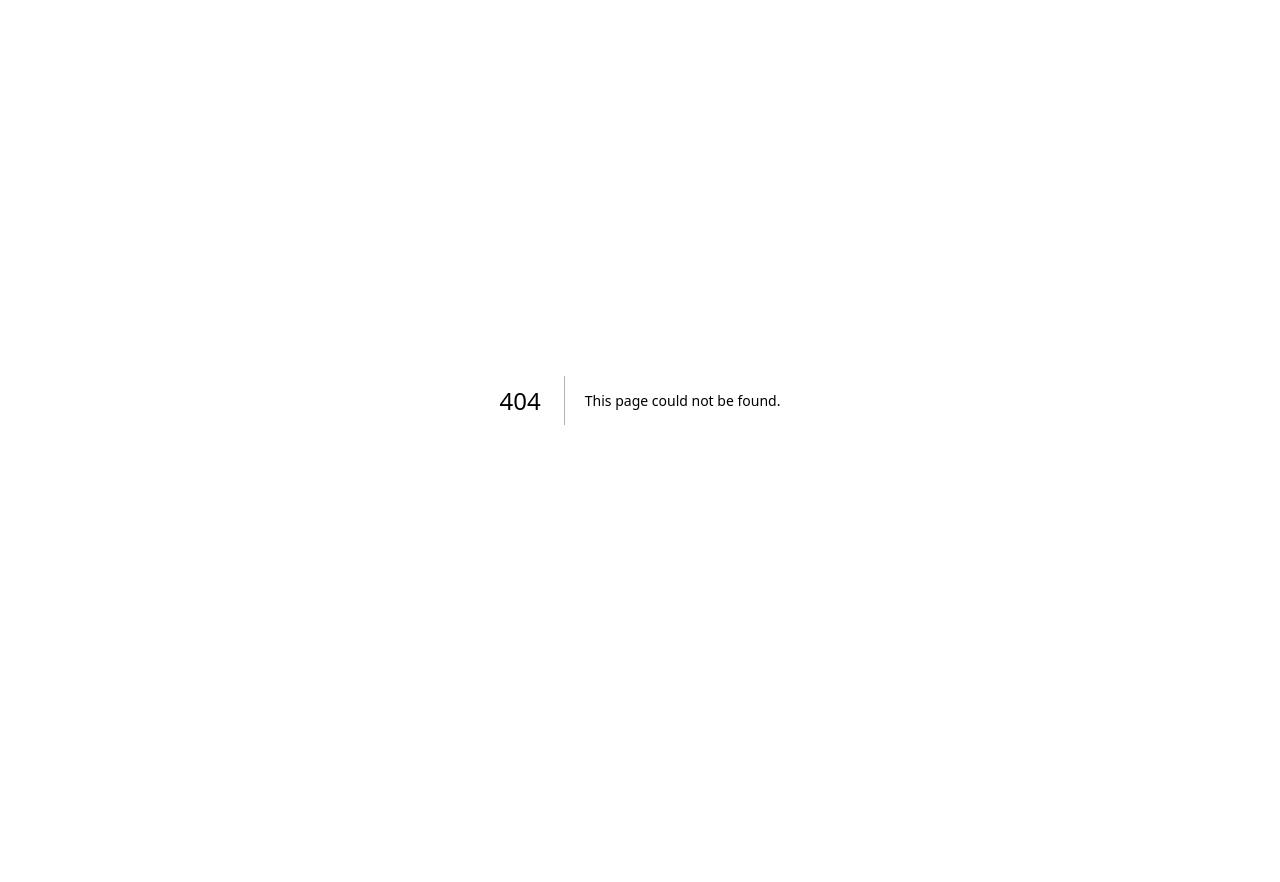
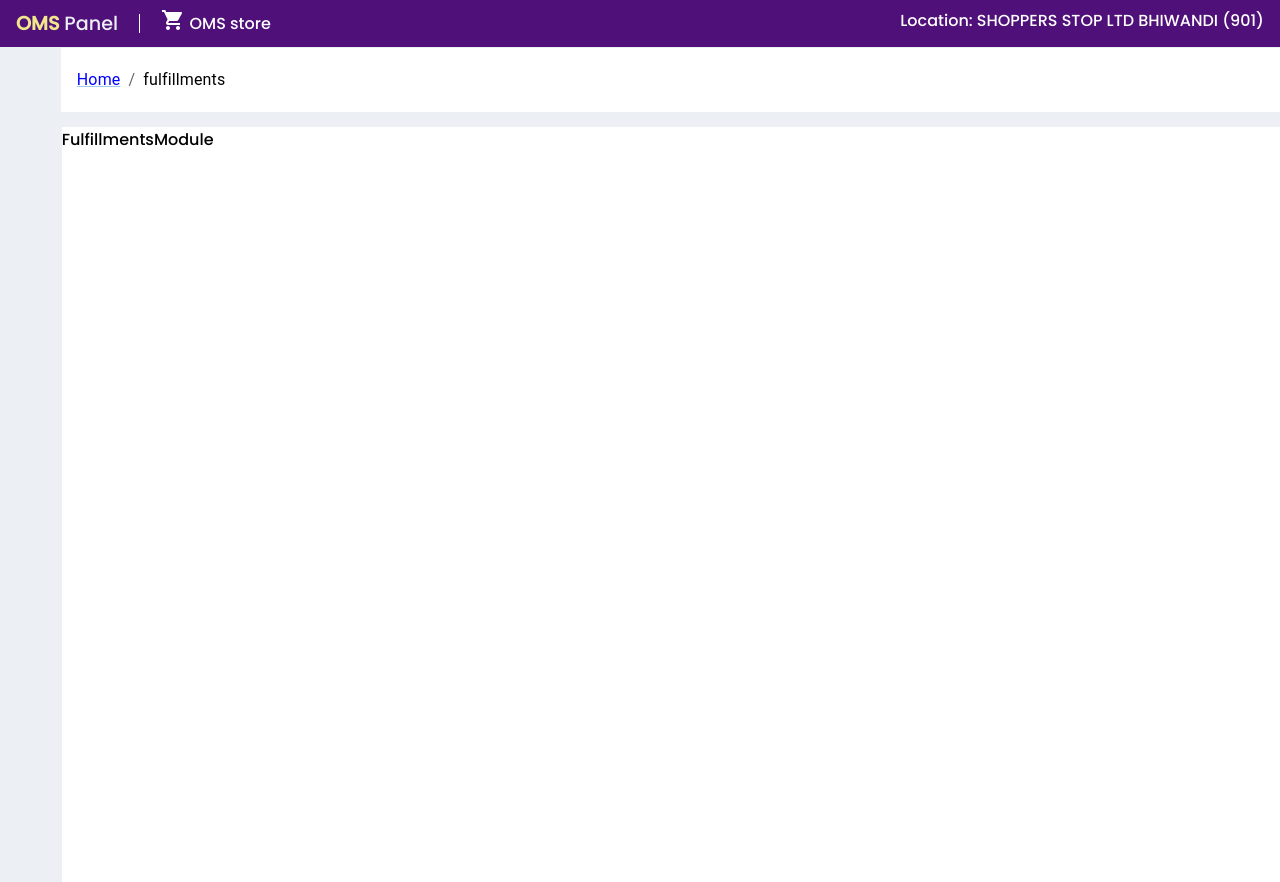
Before and after one commit to sshemantj/oms-panel, a Next.js app: page /fulfillments in a window 1280 px wide. Before the commit this address had no page. Before the commit the page ends 800 px from the top, so only its background shows below. Built offline with nearby package versions, Linux system fonts and the light colour scheme.

Commit message:
fulfillments route and module added

```diff
--- a/src/constants/allRoutes.ts
+++ b/src/constants/allRoutes.ts
@@ -9,6 +9,7 @@ export enum IAllRoutes {
   CHANNEL_MAPPINGS = "/",
   CARRIER_COLLECTIONS = "/carrier-collections",
   PROOF_OF_DELIEVERY = "proof-of-delivery",
+  FULFILLMENTS = "/fulfillments",
 }
 
 export enum IListRoutes {
--- a/src/constants/navlistArr.tsx
+++ b/src/constants/navlistArr.tsx
@@ -41,6 +41,6 @@ export const navListArr: INavListArr[] = [
   {
     topHeading: "Fulfillments",
     icon: <ArticleIcon color="inherit" />,
-    path: IAllRoutes.STORE,
+    path: IAllRoutes.FULFILLMENTS,
   },
 ];
--- a/src/layout/MainLayout/index.tsx
+++ b/src/layout/MainLayout/index.tsx
@@ -137,6 +137,7 @@ const MainLayout = (props: IProps) => {
       // case IAllRoutes.USER_PROFILE:
       // case IAllRoutes.FILE_MANAGEMENT:
       case IAllRoutes.CARRIER_COLLECTIONS:
+      case IAllRoutes.FULFILLMENTS:
         router.push(`${path}`);
         return;
     }
--- /dev/null
+++ b/src/modules/fulfillmentsModule/index.tsx
@@ -0,0 +1,7 @@
+import React from "react";
+
+const FulfillmentsModule = () => {
+  return <div>FulfillmentsModule</div>;
+};
+
+export default FulfillmentsModule;
--- /dev/null
+++ b/src/pages/fulfillments/index.tsx
@@ -0,0 +1,19 @@
+import { NextPage } from "next";
+import Head from "next/head";
+import MainLayout from "@/layout/MainLayout";
+import FulfillmentsModule from "@/modules/fulfillmentsModule";
+
+const Fulfillments: NextPage = () => {
+  return (
+    <>
+      <Head>
+        <title>OMS Panel</title>
+      </Head>
+      <MainLayout mainStyle={{ padding: 0 }}>
+        <FulfillmentsModule />
+      </MainLayout>
+    </>
+  );
+};
+
+export default Fulfillments;
```
